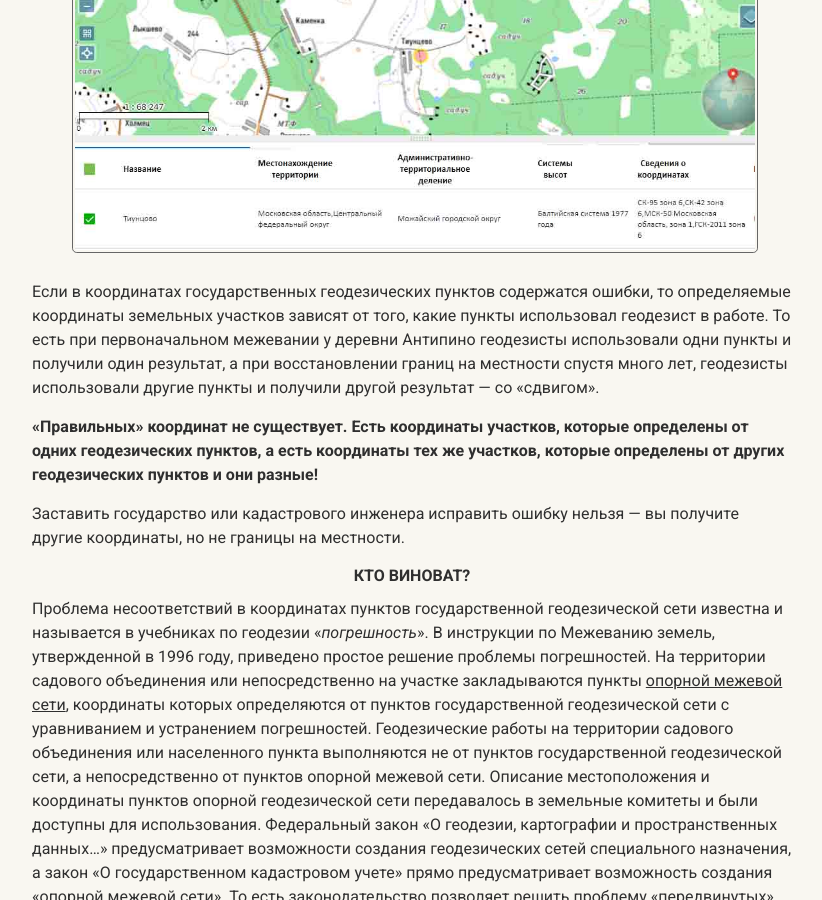
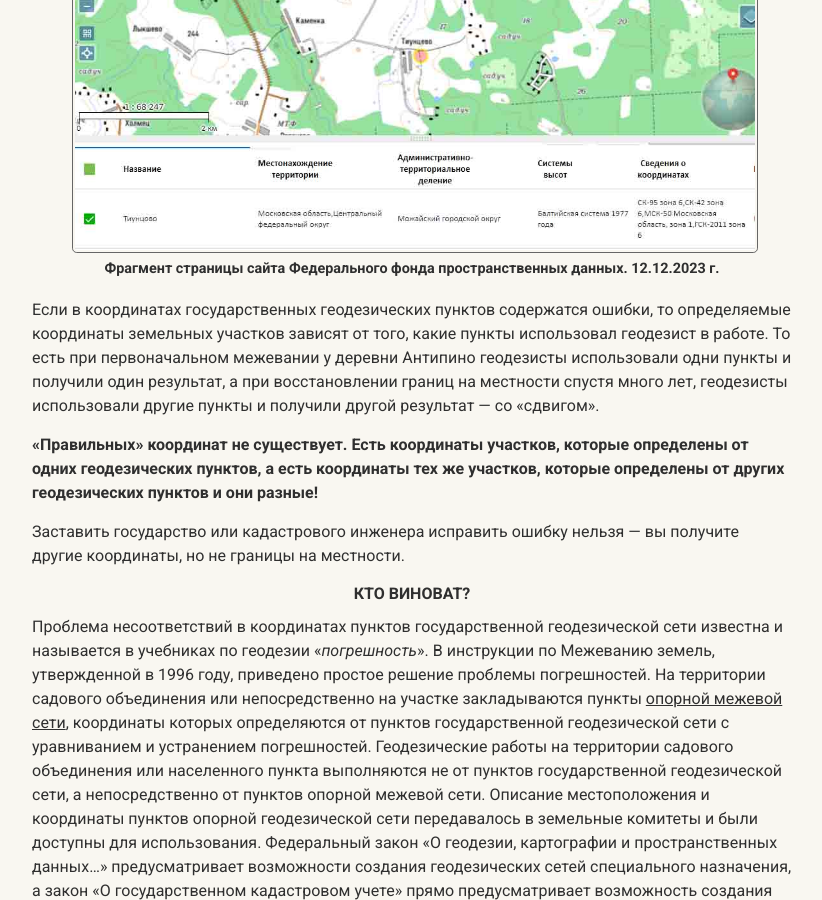
Before and after one commit to SergSi/land-use-art, a Jekyll site: the page built from _articles/2023-12-10-delta-GGS.md, in a window 1280 px wide and 900 px high, scrolled down 3495 px. Shown: the whole window, without its empty margins (228-1050 px from the left). Built offline with Jekyll 4.4.1, drawn with Linux system fonts in a browser that asks for light colours; some web fonts are replaced.

Commit message:
Update 2023-12-10-delta-GGS.md

```diff
--- a/_articles/2023-12-10-delta-GGS.md
+++ b/_articles/2023-12-10-delta-GGS.md
@@ -41,7 +41,7 @@ file-1="article/table-mistake.jpg" %}
 Как видно из приведенных результатов инструментальных наблюдений, ошибка в положении геодезических пунктов доходит до 2.5 метров. Несмотря на предупреждение специалистов, кадастровые работы в Московской области проводились и проводятся от пунктов государственной геодезической сети, содержащих грубые ошибки в координатах, что вызывает «сдвиг границ в кадастре». Координаты геодезического пункта Тиунцово, указанного первым в списке пунктов с максимальными отклонениями, выдаются в 2023 году Федеральным фондом пространственных данных и доступны для создания реестровых ошибок:
 
 {% include image.html
-file-1="article/Тиунцово.jpg" %}
+file-1="article/Тиунцово.jpg" caption-1="Фрагмент страницы сайта Федерального фонда пространственных данных. 12.12.2023 г." %}
 
 Если в координатах государственных геодезических пунктов содержатся ошибки, то определяемые координаты земельных участков зависят от того, какие пункты использовал геодезист в работе. То есть при первоначальном межевании у деревни Антипино геодезисты использовали одни пункты и получили один результат, а при восстановлении границ на местности спустя много лет, геодезисты использовали другие пункты и получили другой результат — со «сдвигом».
 
```
